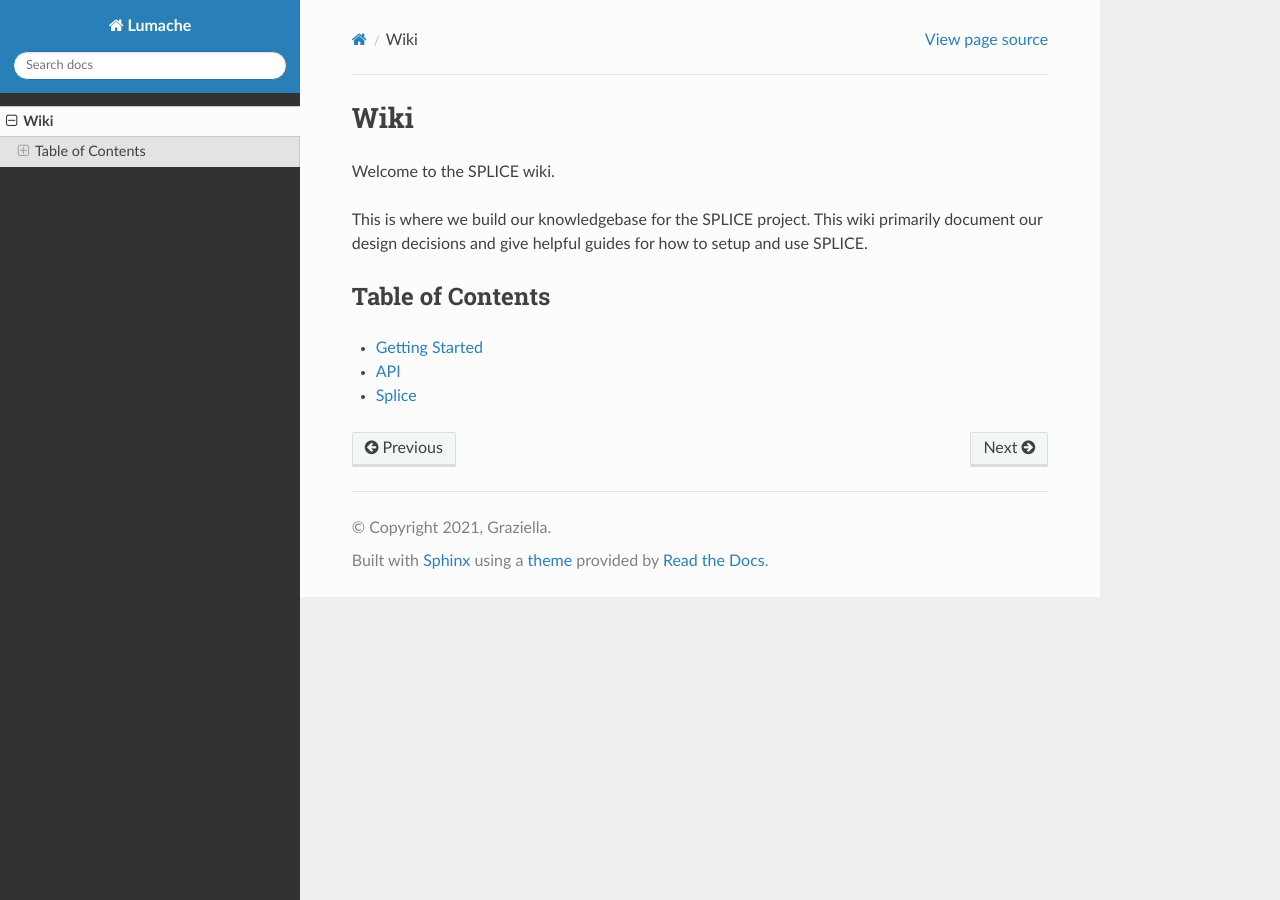
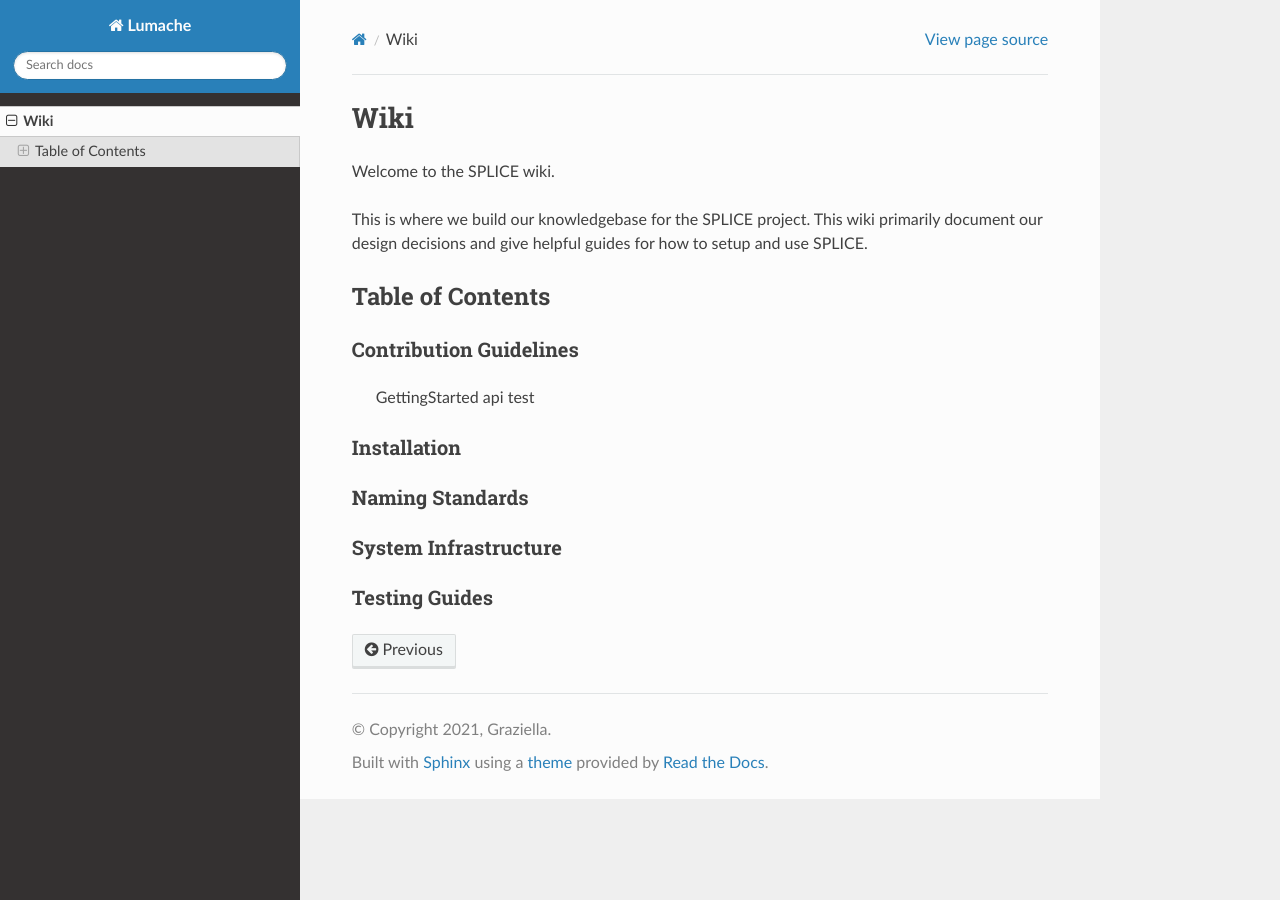
Before and after one commit to PhoevosA/rtd-tuorial, a Sphinx documentation site: the page built from docs/source/Wiki.rst, in a window 1280 px wide. Built offline with Sphinx 7.4.7 and the Read the Docs theme 3.1.0, drawn with Linux system fonts in a browser that asks for light colours.

Commit message:
Update Wiki.rst

```diff
--- a/docs/source/Wiki.rst
+++ b/docs/source/Wiki.rst
@@ -11,6 +11,21 @@ Table of Contents
 .. toctree::
   :maxdepth: 1
 
+Contribution Guidelines
+^^^^^^^^^^^^^^^^^^^^^^^
+
   GettingStarted
   api
   test
+
+Installation
+^^^^^^^^^^^^
+
+Naming Standards
+^^^^^^^^^^^^^^^^
+
+System Infrastructure
+^^^^^^^^^^^^^^^^^^^^^
+
+Testing Guides
+^^^^^^^^^^^^^^
```
